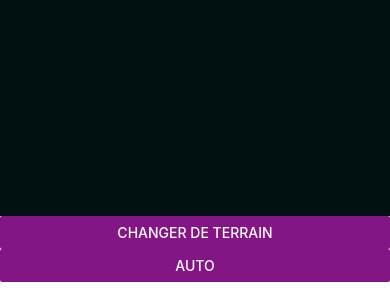
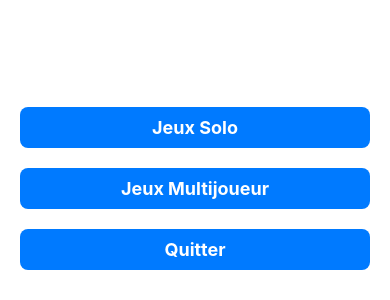
Before and after one commit to Rux-Lsr/react-native-guessGame-multi, a React Native app in the folder react-native-guess-projet/: screen / in a window 390 px wide. Shown: the part 544-844 px from the top of the page. Built offline with nearby package versions, Linux system fonts and the light colour scheme.

Commit message:
reglage de la navigation

```diff
--- a/react-native-guess-projet/Home.tsx
+++ b/react-native-guess-projet/Home.tsx
@@ -1,22 +1,20 @@
 import React from 'react';
-import { View, Text, Image, TouchableOpacity, StyleSheet, Dimensions } from 'react-native';
+import { View, Text, Image, TouchableOpacity, StyleSheet, Dimensions, BackHandler, ToastAndroid } from 'react-native';
 
 const {width, height} = Dimensions.get('window')
 const HomeScreen = ({navigation}) => {
+
   return (
     <View style={styles.container}>
-      <Image
-        source={require('./assets/bt-nav.jpeg')}
-        style={styles.headerImage}
-      />
+
       <View style={styles.menuContainer}>
-        <TouchableOpacity style={styles.menuItem} onPress={navigation.push('playground')}>
+        <TouchableOpacity style={styles.menuItem} onPress={()=>navigation.push('playground')}>
           <Text style={styles.menuText}>Jeux Solo</Text>
         </TouchableOpacity>
-        <TouchableOpacity style={styles.menuItem} onPress={navigation.push('login')}>
+        <TouchableOpacity style={styles.menuItem} onPress={()=>navigation.push('login')}>
           <Text style={styles.menuText}>Jeux Multijoueur</Text>
         </TouchableOpacity>
-        <TouchableOpacity style={styles.menuItem} onPress={navigation.goBack()}>
+        <TouchableOpacity style={styles.menuItem}>
           <Text style={styles.menuText}>Quitter</Text>
         </TouchableOpacity>
       </View>
@@ -28,6 +26,8 @@
   container: {
     flex: 1,
     backgroundColor: 'white',
+    justifyContent:'flex-end'
+
   },
   headerImage: {
     width: '100%',
```
